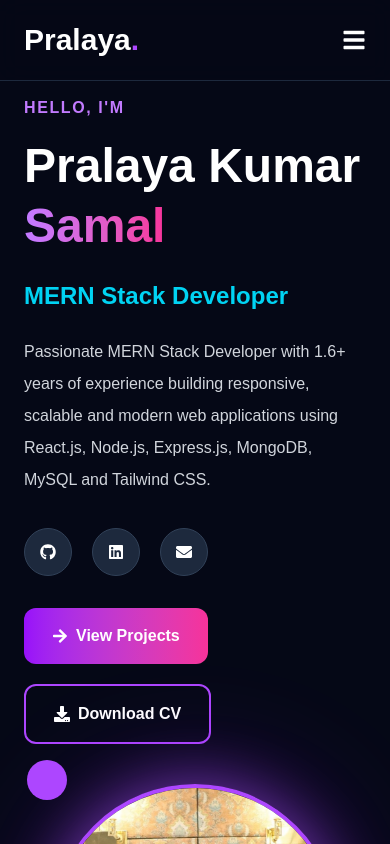
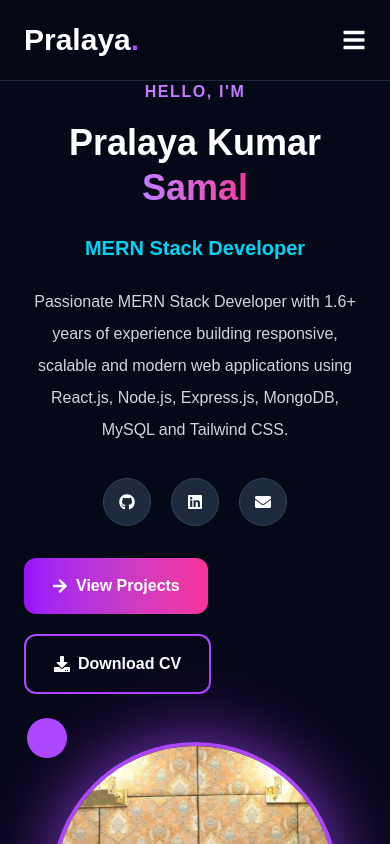
Before and after one commit to pralayakumarsamal/portfolio1, a React (Vite) app: page / in a window 390 px wide. Shown: the top 844 px of the page. Built offline with nearby package versions, Linux system fonts and the light colour scheme.

Commit message:
update for responsive

```diff
--- a/src/components/Hero.jsx
+++ b/src/components/Hero.jsx
@@ -14,11 +14,11 @@ const Hero = () => {
   return (
     <section
       id="home"
-      className="min-h-screen bg-[#050816] text-white flex items-center pt-24"
+      className="min-h-screen bg-[#050816] text-white flex items-center py-20"
     >
       <div className="max-w-7xl mx-auto px-6 lg:px-10 w-full">
 
-        <div className="grid lg:grid-cols-2 items-center gap-10">
+        <div className="grid grid-cols-1 lg:grid-cols-2 items-center gap-12 text-center lg:text-left">
 
           {/* Left Side */}
           <div>
@@ -27,7 +27,7 @@ const Hero = () => {
               Hello, I'm
             </p>
 
-            <h1 className="text-5xl lg:text-6xl font-extrabold leading-tight mt-4">
+            <h1 className="text-4xl sm:text-5xl lg:text-6xl font-extrabold leading-tight mt-4">
               Pralaya Kumar
               <br />
               <span className="text-transparent bg-clip-text bg-linear-to-r from-purple-400 to-pink-500">
@@ -35,18 +35,18 @@ const Hero = () => {
               </span>
             </h1>
 
-            <h2 className="text-2xl lg:text-3xl text-cyan-400 font-bold mt-6">
+            <h2 className="text-xl sm:text-2xl lg:text-3xl text-cyan-400 font-bold mt-6">
               MERN Stack Developer
             </h2>
 
-            <p className="text-gray-300 mt-6 leading-8 max-w-xl">
+            <p className="text-gray-300 mt-6 leading-8 max-w-xl mx-auto lg:mx-o">
               Passionate MERN Stack Developer with 1.6+ years of experience
               building responsive, scalable and modern web applications using
               React.js, Node.js, Express.js, MongoDB, MySQL and Tailwind CSS.
             </p>
 
             {/* Social Icons */}
-            <div className="flex items-center gap-5 mt-8">
+            <div className="flex justify-center lg:justify-start items-center gap-5 mt-8">
 
               <a
                 href="https://github.com/pralayakumarsamal"
```
